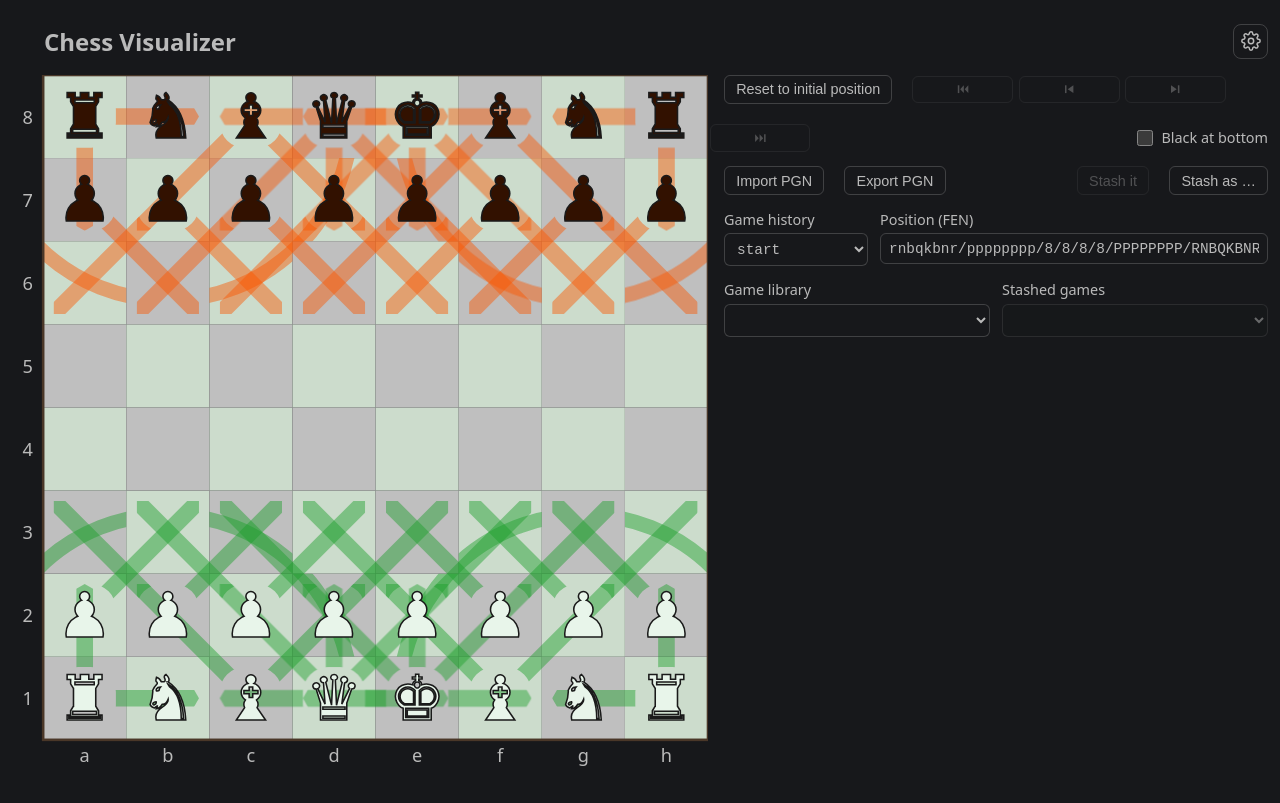
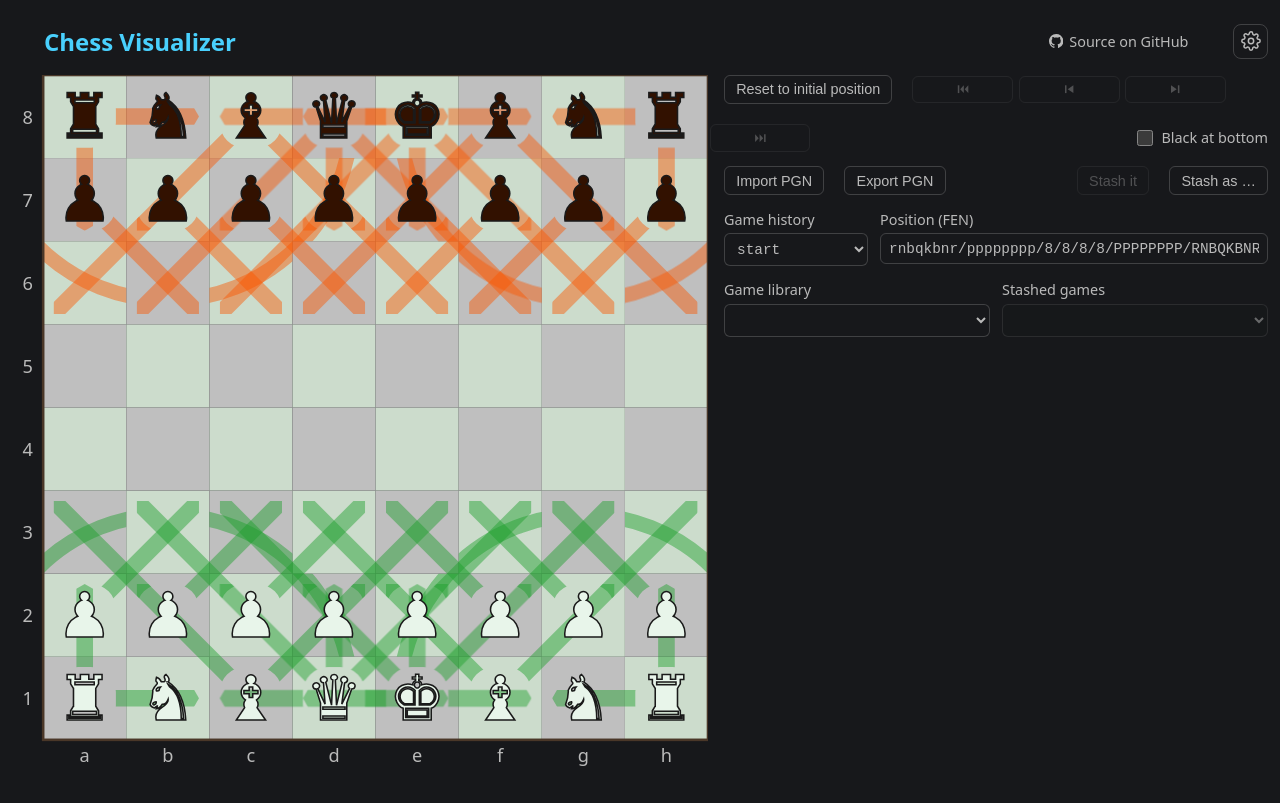
Before and after one commit to ivan-veselovsky/chess-visualizer, a React (Vite) app: page / in a window 1280 px wide. Built offline with nearby package versions, Linux system fonts and the light colour scheme.

Commit message:
GitHub link, title to blue.

```diff
--- a/src/app/App.tsx
+++ b/src/app/App.tsx
@@ -28,6 +28,7 @@ import Board from "../visualization/Board";
 import GameLibrary from "./GameLibrary";
 import FenField from "./FenField";
 import GearIcon from "./GearIcon";
+import GitHubIcon from "./GitHubIcon";
 import StepIcon from "./StepIcon";
 import OptionsPanel from "./OptionsPanel";
 import PgnDialog from "./PgnDialog";
@@ -203,6 +204,17 @@ export default function App() {
     <main className="app">
       <header className="app-header">
         <h1>Chess Visualizer</h1>
+        {/* A new tab: the stash and the game on the board are held in memory
+            alone, and navigating away would take them with it. */}
+        <a
+          className="source-link"
+          href="https://github.com/ivan-veselovsky/chess-visualizer/"
+          target="_blank"
+          rel="noreferrer"
+        >
+          <GitHubIcon />
+          Source on GitHub
+        </a>
         <button
           type="button"
           className="gear-button"
--- /dev/null
+++ b/src/app/GitHubIcon.tsx
@@ -0,0 +1,18 @@
+/**
+ * The GitHub mark, drawn at the size of the text beside it and in its colour,
+ * so it follows the theme without a second asset for the dark one.
+ */
+export default function GitHubIcon() {
+  return (
+    <svg
+      viewBox="0 0 16 16"
+      width="1em"
+      height="1em"
+      fill="currentColor"
+      aria-hidden="true"
+      focusable="false"
+    >
+      <path d="M8 0C3.58 0 0 3.58 0 8c0 3.54 2.29 6.53 5.47 7.59.4.07.55-.17.55-.38 0-.19-.01-.82-.01-1.49-2.01.37-2.53-.49-2.69-.94-.09-.23-.48-.94-.82-1.13-.28-.15-.68-.52-.01-.53.63-.01 1.08.58 1.23.82.72 1.21 1.87.87 2.33.66.07-.52.28-.87.51-1.07-1.78-.2-3.64-.89-3.64-3.95 0-.87.31-1.59.82-2.15-.08-.2-.36-1.02.08-2.12 0 0 .67-.21 2.2.82.64-.18 1.32-.27 2-.27s1.36.09 2 .27c1.53-1.04 2.2-.82 2.2-.82.44 1.1.16 1.92.08 2.12.51.56.82 1.27.82 2.15 0 3.07-1.87 3.75-3.65 3.95.29.25.54.73.54 1.48 0 1.07-.01 1.93-.01 2.2 0 .21.15.46.55.38A8.012 8.012 0 0 0 16 8c0-4.42-3.58-8-8-8z" />
+    </svg>
+  );
+}
--- a/src/styles.css
+++ b/src/styles.css
@@ -86,9 +86,31 @@ body {
 .app-header {
   display: flex;
   align-items: center;
-  justify-content: space-between;
   gap: 1rem;
   margin-bottom: 1rem;
+}
+
+/*
+  The gap falls before the link, so it and the gear travel together at the
+  right edge and the title keeps the left — the same arrangement the control
+  rows use. An auto margin does this on its own; `justify-content` would have
+  no say once one is set.
+*/
+.source-link {
+  display: inline-flex;
+  align-items: center;
+  gap: 0.4rem;
+  /* Auto on the left to carry it right; a set gap on the other side to keep it
+     clear of the gear rather than up against it. */
+  margin-left: auto;
+  margin-right: 2em;
+  font-size: 0.9rem;
+  color: inherit;
+  text-decoration: none;
+}
+
+.source-link:hover {
+  text-decoration: underline;
 }
 
 .app-header h1 {
@@ -100,6 +122,9 @@ body {
   */
   margin: 0 0 0 2rem;
   font-size: 1.5rem;
+  /* Stated outright rather than mixed from the text colour: it is the page's
+     one piece of livery, and reads the same under either theme. */
+  color: #49d0fd;
 }
 
 .gear-button {
```
